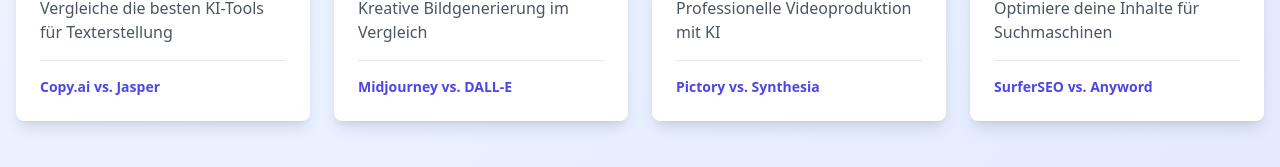
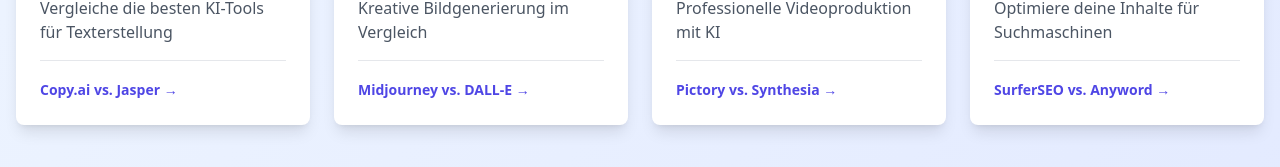
Before and after one commit to jokerhassan/kivergleich-portal, a Next.js app: page / in a window 1280 px wide. Shown: the part 592-759 px from the top of the page. Built offline with nearby package versions, Linux system fonts and the light colour scheme.

Commit message:
Update page.tsx

```diff
--- a/app/page.tsx
+++ b/app/page.tsx
@@ -16,7 +16,6 @@
           </div>
         </div>
       </nav>
-
       {/* Hero Section */}
       <header className="container mx-auto px-4 py-16 text-center">
         <h1 className="text-4xl md:text-5xl font-bold text-gray-800 mb-4">
@@ -27,7 +26,6 @@
           Tests, Marktneuheiten, Bewertungen und Tipps für Einsteiger und Profis.
         </p>
       </header>
-
       {/* Main Content */}
       <main className="container mx-auto px-4 py-12 flex-grow">
         <section className="mb-12">
@@ -35,47 +33,51 @@
 
           <div className="grid md:grid-cols-2 lg:grid-cols-4 gap-6">
             {/* Text-KI Card */}
-            <div id="text-ki" className="bg-white rounded-lg shadow-lg p-6 hover:shadow-xl transition transform hover:-translate-y-1">
+            <div className="bg-white rounded-lg shadow-lg p-6 hover:shadow-xl transition transform hover:-translate-y-1" id="text-ki">
               <div className="text-3xl mb-4">✍️</div>
               <h3 className="text-xl font-bold text-gray-800 mb-2">Text-KI</h3>
               <p className="text-gray-600 mb-4">Vergleiche die besten KI-Tools für Texterstellung</p>
               <div className="border-t pt-4">
-                <p className="text-sm font-semibold text-indigo-600">Copy.ai vs. Jasper</p>
+                <a href="/vergleich-copyai-vs-jasper" className="text-sm font-semibold text-indigo-600 hover:text-indigo-800 hover:underline">
+                  Copy.ai vs. Jasper →
+                </a>
               </div>
             </div>
-
             {/* Bilder-KI Card */}
-            <div id="bilder-ki" className="bg-white rounded-lg shadow-lg p-6 hover:shadow-xl transition transform hover:-translate-y-1">
+            <div className="bg-white rounded-lg shadow-lg p-6 hover:shadow-xl transition transform hover:-translate-y-1" id="bilder-ki">
               <div className="text-3xl mb-4">🎨</div>
               <h3 className="text-xl font-bold text-gray-800 mb-2">Bilder-KI</h3>
               <p className="text-gray-600 mb-4">Kreative Bildgenerierung im Vergleich</p>
               <div className="border-t pt-4">
-                <p className="text-sm font-semibold text-indigo-600">Midjourney vs. DALL-E</p>
+                <a href="/vergleich-midjourney-vs-dalle" className="text-sm font-semibold text-indigo-600 hover:text-indigo-800 hover:underline">
+                  Midjourney vs. DALL-E →
+                </a>
               </div>
             </div>
-
             {/* Video-KI Card */}
-            <div id="video-ki" className="bg-white rounded-lg shadow-lg p-6 hover:shadow-xl transition transform hover:-translate-y-1">
+            <div className="bg-white rounded-lg shadow-lg p-6 hover:shadow-xl transition transform hover:-translate-y-1" id="video-ki">
               <div className="text-3xl mb-4">🎬</div>
               <h3 className="text-xl font-bold text-gray-800 mb-2">Video-KI</h3>
               <p className="text-gray-600 mb-4">Professionelle Videoproduktion mit KI</p>
               <div className="border-t pt-4">
-                <p className="text-sm font-semibold text-indigo-600">Pictory vs. Synthesia</p>
+                <a href="/vergleich-pictory-vs-synthesia" className="text-sm font-semibold text-indigo-600 hover:text-indigo-800 hover:underline">
+                  Pictory vs. Synthesia →
+                </a>
               </div>
             </div>
-
             {/* SEO-KI Card */}
-            <div id="seo-ki" className="bg-white rounded-lg shadow-lg p-6 hover:shadow-xl transition transform hover:-translate-y-1">
+            <div className="bg-white rounded-lg shadow-lg p-6 hover:shadow-xl transition transform hover:-translate-y-1" id="seo-ki">
               <div className="text-3xl mb-4">🚀</div>
               <h3 className="text-xl font-bold text-gray-800 mb-2">SEO-KI</h3>
               <p className="text-gray-600 mb-4">Optimiere deine Inhalte für Suchmaschinen</p>
               <div className="border-t pt-4">
-                <p className="text-sm font-semibold text-indigo-600">SurferSEO vs. Anyword</p>
+                <a href="/vergleich-surferseo-vs-anyword" className="text-sm font-semibold text-indigo-600 hover:text-indigo-800 hover:underline">
+                  SurferSEO vs. Anyword →
+                </a>
               </div>
             </div>
           </div>
         </section>
-
         {/* Mission Section */}
         <section className="bg-white rounded-xl shadow-lg p-8 md:p-12 text-center">
           <h2 className="text-3xl font-bold text-gray-800 mb-4">Unsere Mission</h2>
@@ -98,9 +100,8 @@
           </div>
         </section>
       </main>
-
       {/* Footer */}
-      <footer id="kontakt" className="bg-gray-800 text-white mt-16">
+      <footer className="bg-gray-800 text-white mt-16" id="kontakt">
         <div className="container mx-auto px-4 py-12">
           <div className="grid md:grid-cols-3 gap-8">
             <div>
@@ -110,24 +111,24 @@
             <div>
               <h4 className="font-semibold mb-4">Kategorien</h4>
               <ul className="space-y-2 text-gray-400">
-                <li><a href="#text-ki" className="hover:text-white transition">Text-KI</a></li>
-                <li><a href="#bilder-ki" className="hover:text-white transition">Bilder-KI</a></li>
-                <li><a href="#video-ki" className="hover:text-white transition">Video-KI</a></li>
-                <li><a href="#seo-ki" className="hover:text-white transition">SEO-KI</a></li>
+                <li><a className="hover:text-white transition" href="#text-ki">Text-KI</a></li>
+                <li><a className="hover:text-white transition" href="#bilder-ki">Bilder-KI</a></li>
+                <li><a className="hover:text-white transition" href="#video-ki">Video-KI</a></li>
+                <li><a className="hover:text-white transition" href="#seo-ki">SEO-KI</a></li>
               </ul>
             </div>
             <div>
               <h4 className="font-semibold mb-4">Kontakt & Rechtliches</h4>
               <ul className="space-y-2 text-gray-400">
-                <li><a href="#" className="hover:text-white transition">Kontakt</a></li>
-                <li><a href="#" className="hover:text-white transition">Impressum</a></li>
-                <li><a href="#" className="hover:text-white transition">Datenschutz</a></li>
-                <li><a href="#" className="hover:text-white transition">AGB</a></li>
+                <li><a className="hover:text-white transition" href="#">Kontakt</a></li>
+                <li><a className="hover:text-white transition" href="#">Impressum</a></li>
+                <li><a className="hover:text-white transition" href="#">Datenschutz</a></li>
+                <li><a className="hover:text-white transition" href="#">AGB</a></li>
               </ul>
             </div>
           </div>
           <div className="border-t border-gray-700 mt-8 pt-8 text-center text-gray-400">
-            <p>&copy; 2025 KIVergleich24. Alle Rechte vorbehalten.</p>
+            © 2025 KIVergleich24. Alle Rechte vorbehalten.
           </div>
         </div>
       </footer>
```
